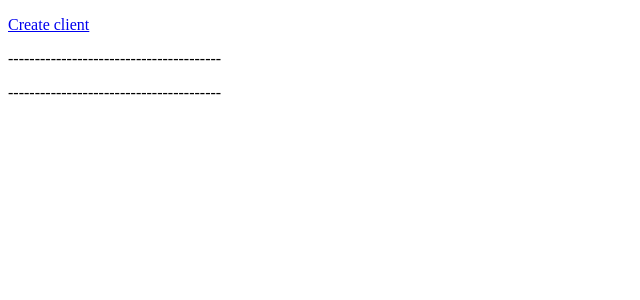
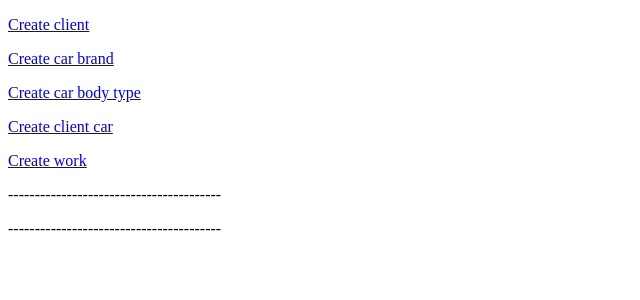
Before and after one commit to ZLOLKA/DROP_DATABASE_Life, a Django app: page / in a window 1280 px wide. Shown: the top 300 px of the page, without its empty margins (0-640 px from the left). Run offline with Django 3.2, Linux system fonts and the light colour scheme; data that the repository does not hold is empty; parts of the project's set-up code (start-up, migrations or seed data) failed here and were passed over.

Commit message:
Ivan: Create forms for all models

```diff
--- a/Ivan/Main/models.py
+++ b/Ivan/Main/models.py
@@ -75,4 +75,4 @@ CREATE TABLE Work(
     client = models.ForeignKey("Client", on_delete=models.CASCADE)
     car = models.ForeignKey("ClientCar", on_delete=models.CASCADE)
     start_work = models.DateTimeField()
-    end_work = models.DateTimeField(blank=True)
+    end_work = models.DateTimeField(blank=True, null=True)
--- a/Ivan/Main/templates/Home.html
+++ b/Ivan/Main/templates/Home.html
@@ -6,9 +6,22 @@
 
 {% block Main %}
 <p><a href="DB_Client.html">Create client</a></p>
+<p><a href="DB_CarBrand.html">Create car brand</a></p>
+<p><a href="DB_CarBodyType.html">Create car body type</a></p>
+<p><a href="DB_ClientCar.html">Create client car</a></p>
+<p><a href="DB_Work.html">Create work</a></p>
 <p>----------------------------------------</p>
 {% for client in clients %}
-<p>{{ client.first_name }}</p>
+<p>##############Client####################</p>
+<p>Name = {{ client.first_name }}</p>
+<p>Date = {{ client.registration_date }}</p>
+<p>##############Client####################</p>
+{% endfor %}
+{% for work in works %}
+<p>################Work####################</p>
+<p>Name = {{ work.client.first_name }}</p>
+<p>Date = {{ work.client.registration_date }}</p>
+<p>################Work####################</p>
 {% endfor %}
 <p>----------------------------------------</p>
 {% endblock %}
--- a/Ivan/Main/views.py
+++ b/Ivan/Main/views.py
@@ -1,14 +1,16 @@
 from django.shortcuts import render
 from django.http import HttpResponseRedirect
-from .models import Client
+from .models import Client, Work
 from .forms import ClientForm, CarBodyTypeForm, CarBrandForm, ClientCarForm, WorkForm
 
 
 # Create your views here.
 def home(request):
     all_clients = Client.objects.all()
+    all_works = Work.objects.all()
     context = {
         "clients": all_clients,
+        "works": all_works,
     }
     return render(request, "Home.html", context)
 
```
Also changed, not shown: Ivan/Main/forms.py (+13 -7 lines).
